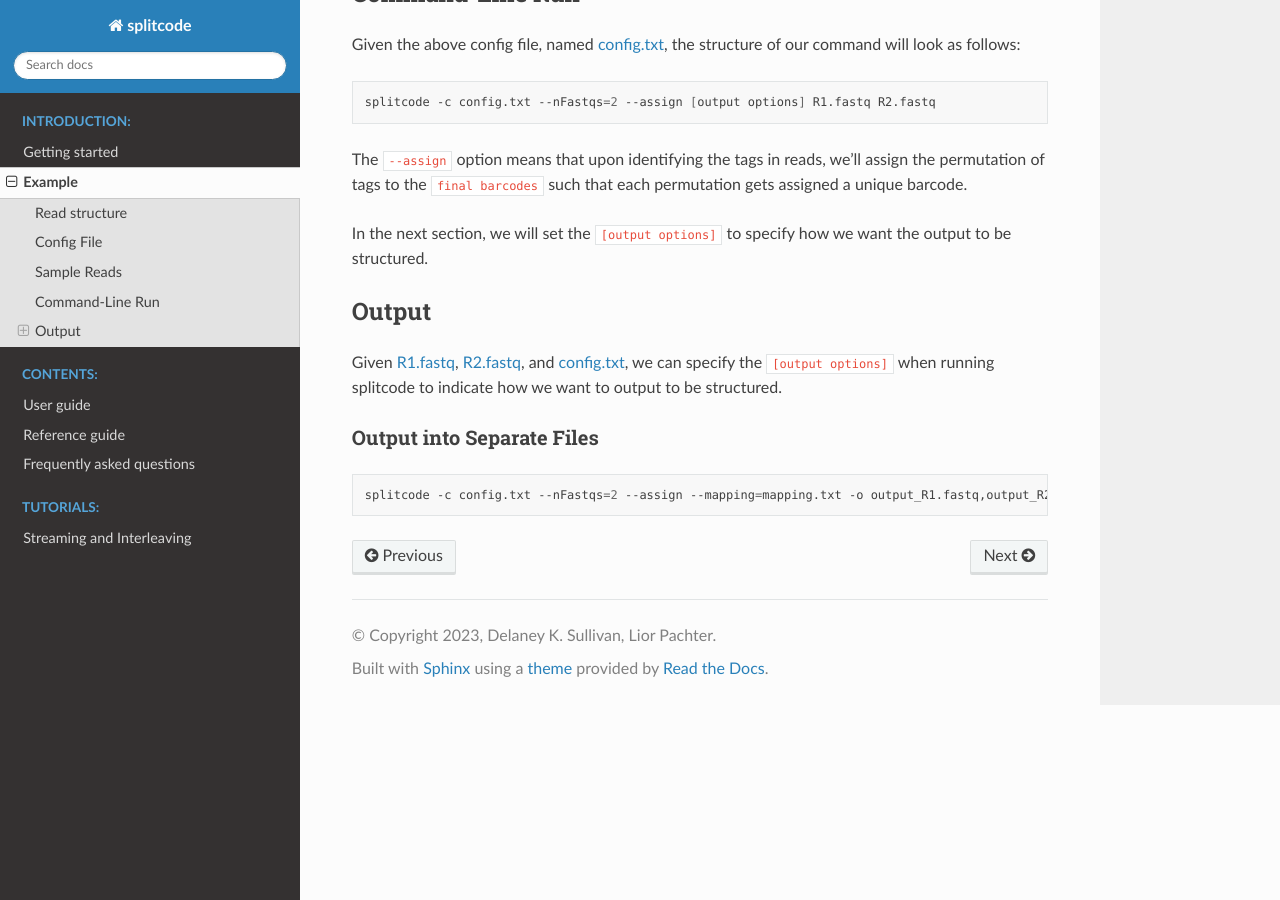
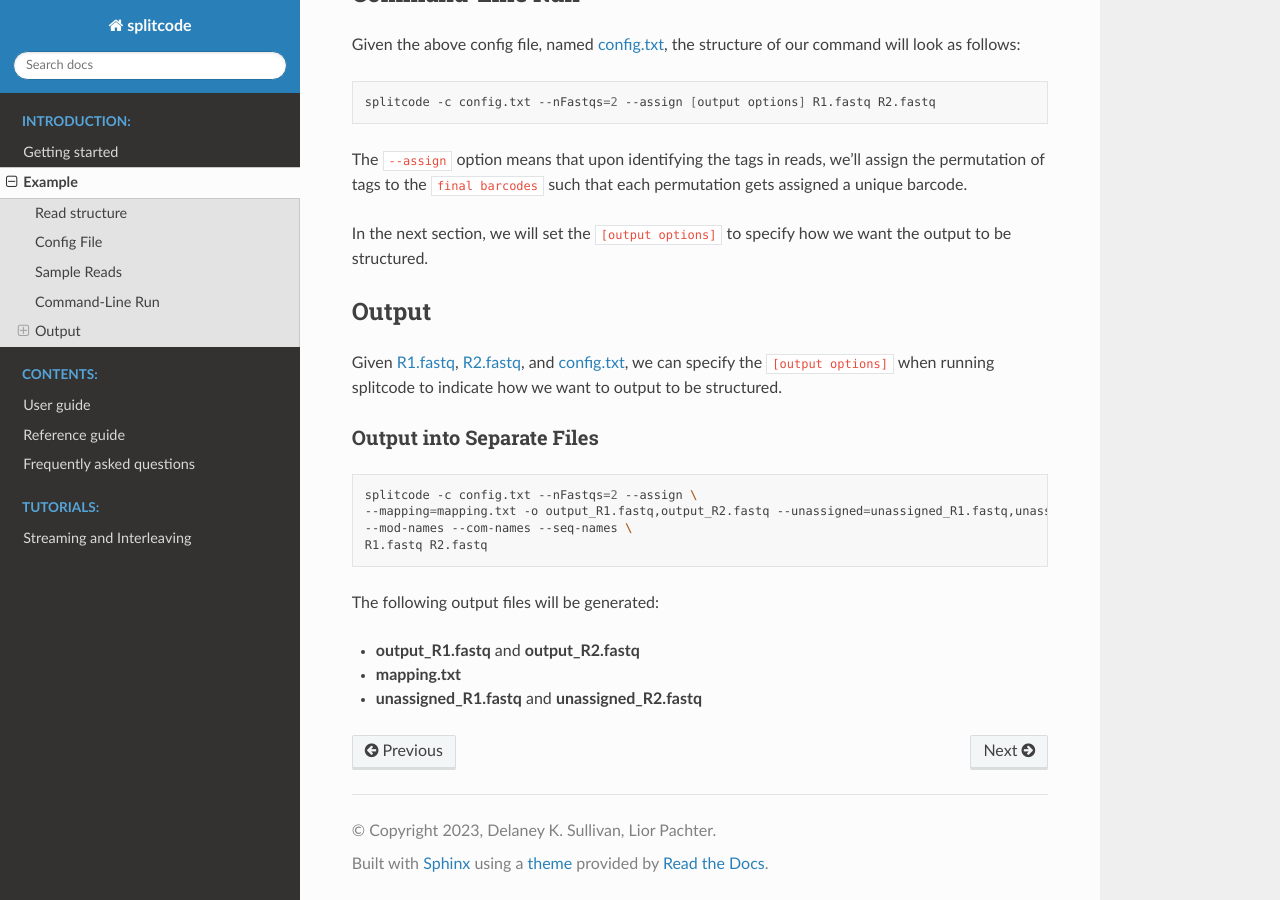
Before and after one commit to pachterlab/splitcode-tutorial, a Sphinx documentation site: the page built from docs/source/example.rst, in a window 1280 px wide and 900 px high, scrolled down 2655 px. Built offline with Sphinx 7.4.7 and the Read the Docs theme 2.0.0, drawn with Linux system fonts in a browser that asks for light colours.

Commit message:
update example output

```diff
--- a/docs/source/example.rst
+++ b/docs/source/example.rst
@@ -106,4 +106,13 @@ Output into Separate Files
 
 .. code-block:: shell
 
-  splitcode -c config.txt --nFastqs=2 --assign --mapping=mapping.txt -o output_R1.fastq,output_R2.fastq --unassigned=unassigned_R1.fastq,unassigned_R2.fastq --mod-names --com-names --seq-names R1.fastq R2.fastq
+  splitcode -c config.txt --nFastqs=2 --assign \
+  --mapping=mapping.txt -o output_R1.fastq,output_R2.fastq --unassigned=unassigned_R1.fastq,unassigned_R2.fastq \
+  --mod-names --com-names --seq-names \
+  R1.fastq R2.fastq
+
+The following output files will be generated:
+
+* **output_R1.fastq** and **output_R2.fastq**
+* **mapping.txt**
+* **unassigned_R1.fastq** and **unassigned_R2.fastq**
```
